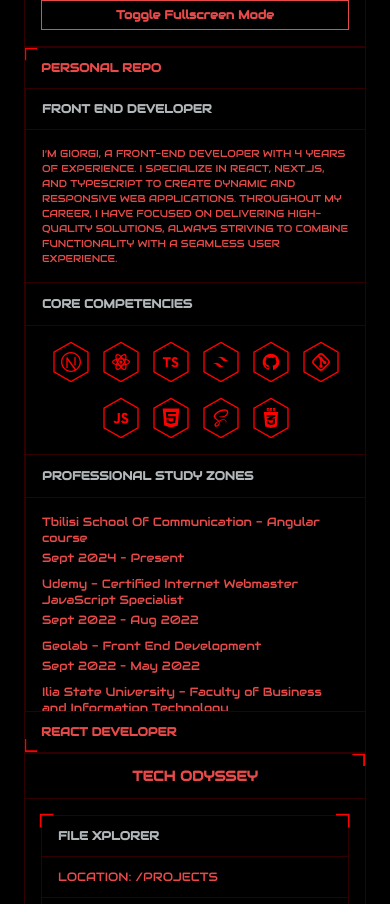
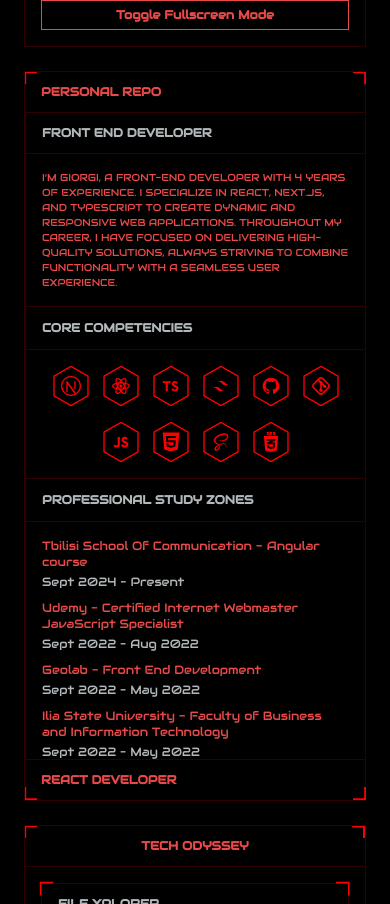
Before and after one commit to GGiunashvili/portfolio, a Next.js app: page / in a window 390 px wide. Shown: the part 511-1415 px from the top of the page. Built offline with nearby package versions, Linux system fonts and the light colour scheme; a web font is replaced by a local one.

Commit message:
mobile version

```diff
--- a/app/layout.tsx
+++ b/app/layout.tsx
@@ -40,7 +40,7 @@ export default function RootLayout({
         }}
         className="antialiased bg-black "
       >
-        <div id="root" className="font-Audiowide text-[12px]">
+        <div id="root" className="font-Audiowide text-[12px] ">
           <CustomCursor />
 
           {children}
--- a/app/page.tsx
+++ b/app/page.tsx
@@ -10,11 +10,11 @@ const App: React.FC = () => {
 
   return (
     <SoundProvider>
-      <div className="flex flex-col sm:flex-row p-[24px] h-screen w-full">
-        <div className="max-w-full sm:max-w-[20%] sm:mr-[24px]">
+      <div className="flex flex-col sm:flex-row p-[24px] h-unset sm:h-screen  w-full">
+        <div className="max-w-full sm:max-w-[20%] sm:mr-[24px]  mb-[24px] sm:mb-0">
           <Profile />
         </div>
-        <div className="grid-unset md:grid grid-cols-12 h-full w-full">
+        <div className="grid-unset md:grid grid-cols-12 h-full w-full ">
           <About />
 
           <Education />
--- a/components/About.tsx
+++ b/components/About.tsx
@@ -2,7 +2,7 @@ import React from "react";
 
 export default function About() {
   return (
-    <div className="overflow-hidden relative col-span-4 border border-r-0 border-[#FE010130]  ">
+    <div className="overflow-hidden relative col-span-4 border border-r-0 border-[#FE010130] mb-[24px] sm:mb-0">
       <p className="border-r border-[#FE010130] px-[16px] py-[12px] text-xs text-red font-bold text-sm">
         PERSONAL REPO
       </p>
@@ -552,8 +552,8 @@ export default function About() {
               <p className=" texs-xs font-bold border-b border-[#FE010130] py-[12px] px-[16px]">
                 PROFESSIONAL STUDY ZONES
               </p>{" "}
-              <div className="grid gap-[10px] p-[16px] text-red">
-                <div className="flex gap-[8px] items-start hover:bg-hoverRed ">
+              <div className="grid gap-[10px] p-[16px] text-red  pb-[40px] sm:pb-[16px] ">
+                <div className="flex gap-[16px] items-start hover:bg-hoverRed ">
                   {/* <img
                     className="rounded-full min-w-[40px] h-[30px] mt-[4px] p-1 bg-[#FE010130]"
                     src="/iliauni.svg"
@@ -563,10 +563,12 @@ export default function About() {
                     <p className="text-xs mb-[4px]">
                       Tbilisi School Of Communication - Angular course
                     </p>
-                    <p className="text-xs">Sept 2024 – Present</p>
+                    <p className="text-xs text-[#b2b7ba]">
+                      Sept 2024 – Present
+                    </p>
                   </div>
                 </div>{" "}
-                <div className="flex gap-[8px] items-start hover:bg-hoverRed ">
+                <div className="flex gap-[16px] items-start hover:bg-hoverRed ">
                   {/* <img
                     className="rounded-full min-w-[40px] h-[30px] mt-[4px] p-1 bg-[#FE010130]"
                     src="/udemy-3.svg"
@@ -576,10 +578,12 @@ export default function About() {
                     <p className="text-xs mb-[4px]">
                       Udemy - Certified Internet Webmaster JavaScript Specialist
                     </p>
-                    <p className="text-xs">Sept 2022 – Aug 2022</p>
+                    <p className="text-xs text-[#b2b7ba]">
+                      Sept 2022 – Aug 2022
+                    </p>
                   </div>
                 </div>
-                <div className="flex gap-[8px] items-start hover:bg-hoverRed ">
+                <div className="flex gap-[16px] items-start hover:bg-hoverRed ">
                   {/* <img
                     className="rounded-full min-w-[40px] h-[30px] mt-[4px] p-1 bg-[#FE010130]"
                     src="/geolab.svg"
@@ -590,10 +594,12 @@ export default function About() {
                     <p className="text-xs mb-[4px]">
                       Geolab - Front End Development
                     </p>
-                    <p className="text-xs">Sept 2022 – May 2022</p>
+                    <p className="text-xs text-[#b2b7ba]">
+                      Sept 2022 – May 2022
+                    </p>
                   </div>
                 </div>{" "}
-                <div className="flex gap-[8px] items-start hover:bg-hoverRed ">
+                <div className="flex gap-[16px] items-start hover:bg-hoverRed ">
                   {/* <img
                     className="rounded-full min-w-[40px] h-[30px] mt-[4px] p-1 bg-[#FE010130]"
                     src="/iliauni.svg"
@@ -605,7 +611,9 @@ export default function About() {
                       Ilia State University - Faculty of Business and
                       Information Technology
                     </p>
-                    <p className="text-xs">Sept 2022 – May 2022</p>
+                    <p className="text-xs text-[#b2b7ba]">
+                      Sept 2022 – May 2022
+                    </p>
                   </div>
                 </div>
               </div>
@@ -630,6 +638,56 @@ export default function About() {
           >
             <path
               d="M0 1L8 1L8 9"
+              stroke="current-color"
+              strokeWidth="2"
+            ></path>
+          </svg>
+
+          <svg
+            fill="none"
+            height="0.9rem"
+            viewBox="0 0 9 9"
+            width="0.9rem"
+            xmlns="http://www.w3.org/2000/svg"
+            className="sm:hidden"
+            style={{
+              position: "absolute",
+              top: "-0.1rem",
+              right: "-0.1rem",
+              rotate: "270deg",
+
+              stroke: "red",
+              zIndex: 3,
+              // backgroundColor: "red", // Uncomment if background color is needed
+            }}
+          >
+            <path
+              d="M8 0L8 8L1.04907e-06 8"
+              stroke="current-color"
+              strokeWidth="2"
+            ></path>
+          </svg>
+
+          <svg
+            fill="none"
+            height="0.9rem"
+            viewBox="0 0 9 9"
+            width="0.9rem"
+            xmlns="http://www.w3.org/2000/svg"
+            className="sm:hidden"
+            style={{
+              position: "absolute",
+              bottom: "-0.1rem",
+              right: "-0.1rem",
+              rotate: "0deg",
+
+              stroke: "red",
+              zIndex: 3,
+              // backgroundColor: "red", // Uncomment if background color is needed
+            }}
+          >
+            <path
+              d="M8 0L8 8L1.04907e-06 8"
               stroke="current-color"
               strokeWidth="2"
             ></path>
--- a/components/Education.tsx
+++ b/components/Education.tsx
@@ -13,12 +13,12 @@ export default function Education() {
   return (
     <div className="relative col-span-8 grid grid-cols-8 border md:border-l-0 border-[#FE010130] overflow-hidden text-xs">
       <div className="flex justify-center items-center col-span-8 border-b border-[#FE010130] py-[12px] px-[16px]">
-        <p className="text-sm text-red font-bold">TECH ODYSSEY</p>
+        <p className="text-x text-red font-bold">TECH ODYSSEY</p>
         {/* SCRIPTS & BUILDS */}
       </div>
       <div className="col-span-8 relative  flex flex-col p-[16px]  overflow-scroll scrollbar-thin ">
         {" "}
-        <div className="relative mb-[30px]">
+        <div className="relative mb-[24px] sm:mb-[30px]">
           <p className="border border-[#FE010130] gap-x-[16px] py-[12px] px-[16px] font-bold texs-xs ">
             {/* bg-gradient-to-r from-black via-red to-black */}
             FILE XPLORER
@@ -94,6 +94,7 @@ export default function Education() {
               strokeWidth="1"
             ></path>
           </svg>
+
           <svg
             fill="none"
             height="0.9rem"
@@ -159,7 +160,7 @@ export default function Education() {
           </svg>
         </div>
         <div className="flex flex-col justify-between flex-wrap ">
-          <p className="mb-[20px] text-xs">PROFESSIONAL ROLES</p>
+          <p className="mb-[16px] sm:mb-[20px] text-xs">PROFESSIONAL ROLES</p>
           {Array.from({ length: 6 }, (_, i) => {
             // თითოეული ელემენტისთვის hover სტეიტი
             const [hover, setHover] = useState(false);
@@ -200,8 +201,8 @@ export default function Education() {
                     <p
                       className={`${
                         hoveredIndex === i || (i === 0 && hoveredIndex === null)
-                          ? "text-red font-bold"
-                          : "font-bold text-[#b2b7ba] group-hover:text-red"
+                          ? "text-red font-bold text-[10px]"
+                          : "font-bold text-[#b2b7ba] group-hover:text-red text-[10px]"
                       }`}
                     >
                       Front End Developer
@@ -209,8 +210,8 @@ export default function Education() {
                     <p
                       className={`${
                         hoveredIndex === i || (i === 0 && hoveredIndex === null)
-                          ? "text-xs text-[#b2b7ba] font-bold mb-[8px] group-hover:text-[#b2b7ba]"
-                          : "text-xs text-red font-bold mb-[8px] group-hover:text-[#b2b7ba]"
+                          ? "text-[10px] text-[#b2b7ba] font-bold mb-[8px] group-hover:text-[#b2b7ba]"
+                          : "text-[10px] text-red font-bold mb-[8px] group-hover:text-[#b2b7ba]"
                       }`}
                     >
                       extra.ge
@@ -219,8 +220,8 @@ export default function Education() {
                   <p
                     className={`${
                       hoveredIndex === i || (i === 0 && hoveredIndex === null)
-                        ? " text-xs text-[#b2b7ba] font-bold group-hover:text-[#b2b7ba]"
-                        : "text-xs text-red font-bold group-hover:text-[#b2b7ba]"
+                        ? " text-[10px] text-[#b2b7ba] font-bold group-hover:text-[#b2b7ba]"
+                        : "text-[10px] text-red font-bold group-hover:text-[#b2b7ba]"
                     }`}
                   >
                     Sept 2024 – Present
@@ -376,11 +377,31 @@ export default function Education() {
         viewBox="0 0 9 9"
         width="0.9rem"
         xmlns="http://www.w3.org/2000/svg"
+        className="sm:hidden"
         style={{
           position: "absolute",
-          bottom: "-0.1rem",
+          top: "-0.1rem",
           right: "-0.1rem",
-          rotate: "-90deg",
+          rotate: "90deg",
+          stroke: "red",
+          zIndex: 3,
+          // backgroundColor: "red", // Uncomment if background color is needed
+        }}
+      >
+        <path d="M1 9L1 1L9 1" stroke="current-color" strokeWidth="2"></path>
+      </svg>
+      <svg
+        fill="none"
+        height="0.9rem"
+        viewBox="0 0 9 9"
+        width="0.9rem"
+        xmlns="http://www.w3.org/2000/svg"
+        className="sm:hidden"
+        style={{
+          position: "absolute",
+          top: "-0.1rem",
+          left: "-0.1rem",
+          rotate: "90deg",
           stroke: "red",
           zIndex: 3,
           // backgroundColor: "red", // Uncomment if background color is needed
@@ -392,6 +413,62 @@ export default function Education() {
           strokeWidth="2"
         ></path>
       </svg>
+      <svg
+        fill="none"
+        height="0.9rem"
+        viewBox="0 0 9 9"
+        width="0.9rem"
+        xmlns="http://www.w3.org/2000/svg"
+        className="sm:hidden"
+        style={{
+          position: "absolute",
+          bottom: "-0.1rem",
+          left: "-0.1rem",
+          rotate: "-90deg",
+          stroke: "red",
+          zIndex: 3,
+          // backgroundColor: "red", // Uncomment if background color is needed
+        }}
+      >
+        <path d="M1 9L1 1L9 1" stroke="current-color" strokeWidth="2"></path>
+      </svg>
+      <svg
+        fill="none"
+        height="0.9rem"
+        viewBox="0 0 9 9"
+        width="0.9rem"
+        xmlns="http://www.w3.org/2000/svg"
+        style={{
+          position: "absolute",
+          top: "-0.1rem",
+          right: "-0.1rem",
+          rotate: "90deg",
+          stroke: "red",
+          zIndex: 3,
+          // backgroundColor: "red", // Uncomment if background color is needed
+        }}
+      >
+        <path d="M1 9L1 1L9 1" stroke="current-color" strokeWidth="2"></path>
+      </svg>
+      <svg
+        fill="none"
+        height="0.9rem"
+        viewBox="0 0 9 9"
+        width="0.9rem"
+        xmlns="http://www.w3.org/2000/svg"
+        style={{
+          position: "absolute",
+          bottom: "-0.1rem",
+          right: "-0.1rem",
+          rotate: "180deg",
+          stroke: "red",
+          zIndex: 3,
+          // backgroundColor: "red", // Uncomment if background color is needed
+        }}
+      >
+        <path d="M1 9L1 1L9 1" stroke="current-color" strokeWidth="2"></path>
+      </svg>
+
       {/* this is how handleHover sound works */}
       <div
         onMouseEnter={handleHover}
```
